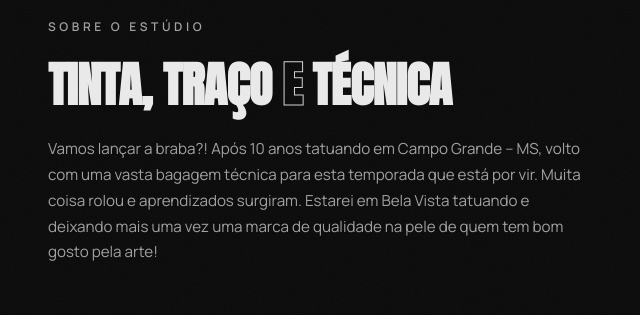
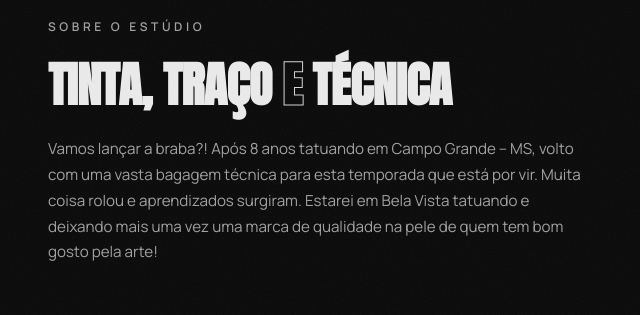
Before and after one commit to Marc0sVeiga/site-tattoo-ink, a plain HTML site: page index.html in a window 1280 px wide. Shown: the part 1200-1515 px from the top of the page, 0-640 px from the left. Drawn offline with Linux system fonts and the light colour scheme.

Commit message:
fix: corrige html; informação no sobre

```diff
--- a/index.html
+++ b/index.html
@@ -193,7 +193,7 @@
               Tinta, traço <span class="text-outline">e</span> técnica
             </h2>
             <p class="about-copy">
-              Vamos lançar a braba?! Após 10 anos tatuando em Campo Grande – MS,
+              Vamos lançar a braba?! Após 8 anos tatuando em Campo Grande – MS,
               volto com uma vasta bagagem técnica para esta temporada que está
               por vir. Muita coisa rolou e aprendizados surgiram. Estarei em
               Bela Vista tatuando e deixando mais uma vez uma marca de qualidade
```
